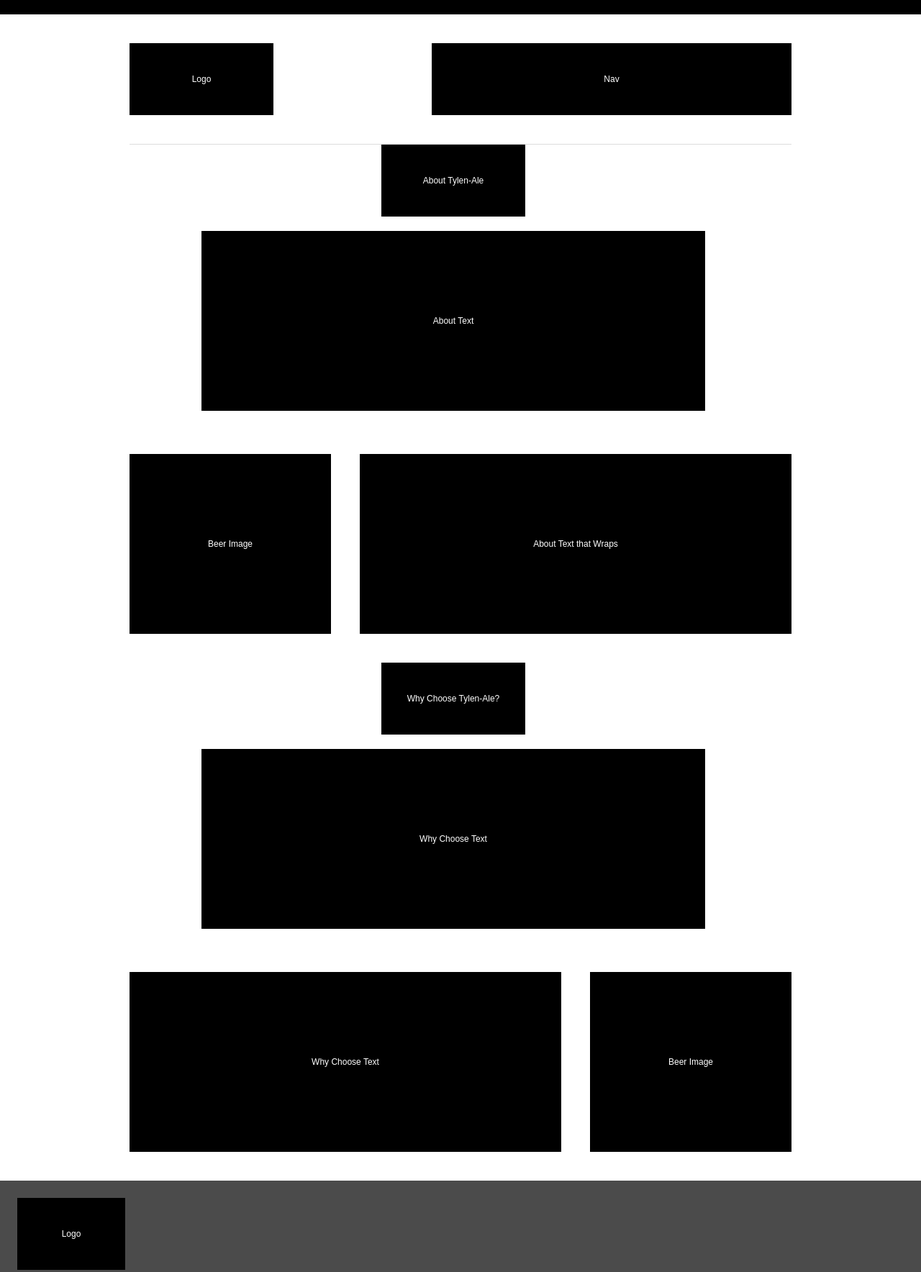
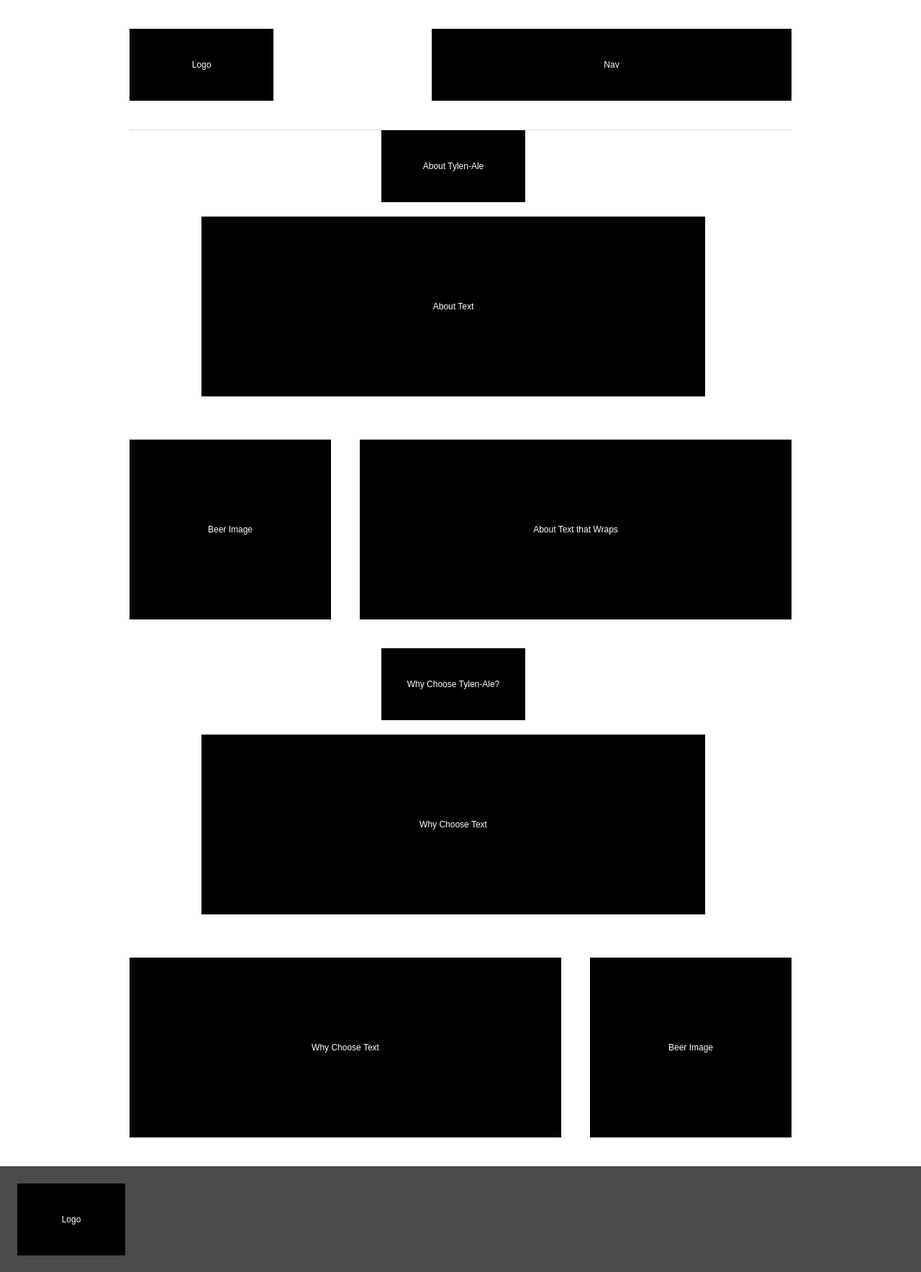
Before and after one commit to MattTenuta/Tenuta_m_Hansen_E_Scaffold_HW, a plain HTML site: page index.html in a window 1280 px wide. Shown: the top 1768 px of the page at 72% size. Drawn offline with Linux system fonts and the light colour scheme.

Commit message:
Ok, squashed all the bugs, added some comments, made some adjustments, and it should be good to go

```diff
--- a/css/main.css
+++ b/css/main.css
@@ -76,49 +76,49 @@ a:hover, a:active {
    width: 500px;
 }
 
-#promo {
+.promo {
    margin-top: 20px;
    overflow: hidden;
    padding-bottom: 40px;
 }
 
 /* Get rid of this, here just to give different height to promo */
-#promo p {
+.promo p {
    line-height: 250px;
 }
 
-#promoText {
+.promoText {
     margin-left: 100px;
     width: 700px;
 }
 
-#promoImage {
+.promoImage {
    float: right;
    width: 280px;
 }
 
-#promo2 {
+.promo2 {
     margin-top: 20px;
     overflow: hidden;
     padding-bottom: 40px;
  }
 
  /* Get rid of this, here just to give different height to promo */
- #promo2 p {
+ .promo2 p {
     line-height: 250px;
  }
 
- #promoText2 {
+ .promoText2 {
     float: right;
     width: 600px;
  }
 
- #promoImage2 {
+ .promoImage2 {
     float: left;
     width: 280px;
  }
 
- #promoText3 {
+ .promoText3 {
     float: left;
     width: 600px;
  }
--- a/index.html
+++ b/index.html
@@ -1,3 +1,7 @@
+<!-- Tylen-Ale Beer Website
+by: Evan Hansen and Matthew Tenuta
+INDEX PAGE
+Users will encounter this page after landing page -->
 <!DOCTYPE html>
 <html lang="en">
 <head>
@@ -9,13 +13,18 @@
     <link href="css/main.css" rel="stylesheet" type="text/css" media="screen">
 </head>
 <body>
-    <section id="topBar"></section>
-
     <div id="siteContainer">
-        <header id="mainHeader">
-            <div id="logo"><p>Logo</p></div> <!--end logo-->
-            <nav id="mainNav"><p>Nav</p></nav><!-- end mainNav -->
-        </header>
+        <section>
+            <!--
+            Needed h2 headings here
+            - Evan
+            -->
+            <h2 class="hidden">Main Navigation</h2>
+            <header id="mainHeader">
+                <div id="logo"><p>Logo</p></div> <!--end logo-->
+                <nav id="mainNav"><p>Nav</p></nav><!-- end mainNav -->
+            </header>
+        </section>
 
         <section>
             <div>
@@ -23,28 +32,38 @@
             </div>
         </section>
 
-        <section id="promo">
-            <div id="promoText"><p>About Text</p></div><!-- end promoText -->
+        <!--
+        Ok so fun fact, IDs can only be used once. Changed all the useless IDs here to classes otherwise it simply won't work
+        - Evan
+         -->
+        <section class="promo">
+            <h2 class="hidden">Promo 1</h2>
+            <div class="promoText"><p>About Text</p></div><!-- end promoText -->
         </section> <!--end promo-->
 
-        <section id="promo2">
-            <div id="promoText2"><p>About Text that Wraps</p></div><!-- end promoText -->
-            <div id="promoImage2"><p>Beer Image</p></div><!-- end promoImage -->
+        <section class="promo2">
+            <h2 class="hidden">Promo 2</h2>
+            <div class="promoText2"><p>About Text that Wraps</p></div><!-- end promoText -->
+            <div class="promoImage2"><p>Beer Image</p></div><!-- end promoImage -->
         </section><!-- end Promo -->
 
         <section>
+            <h2 class="hidden">Why Choose</h2>
             <div>
                 <h2 class="head">Why Choose Tylen-Ale?</h2>
             </div>
         </section>
 
-        <section id="promo">
-            <div id="promoText"><p>Why Choose Text</p></div><!-- end promoText -->
+        <section class="promo">
+            <h2 class="hidden">Why Choose Reason</h2>
+            <div class="promoText"><p>Why Choose Text</p></div><!-- end promoText -->
         </section> <!--end promo-->
 
-        <section id="promo">
-            <div id="promoText3"><p>Why Choose Text</p></div><!-- end promoText -->
-            <div id="promoImage"><p>Beer Image</p></div><!-- end promoImage -->
+
+        <section class="promo">
+            <h2 class="hidden">Why Choose...and more!</h2>
+            <div class="promoText3"><p>Why Choose Text</p></div><!-- end promoText -->
+            <div class="promoImage"><p>Beer Image</p></div><!-- end promoImage -->
         </section><!-- end Promo -->
     </div><!--end siteContainer-->
 
```
Also changed, not shown: css/main_landing.css (+16 -2 lines), landing.html (+15 -5 lines).
